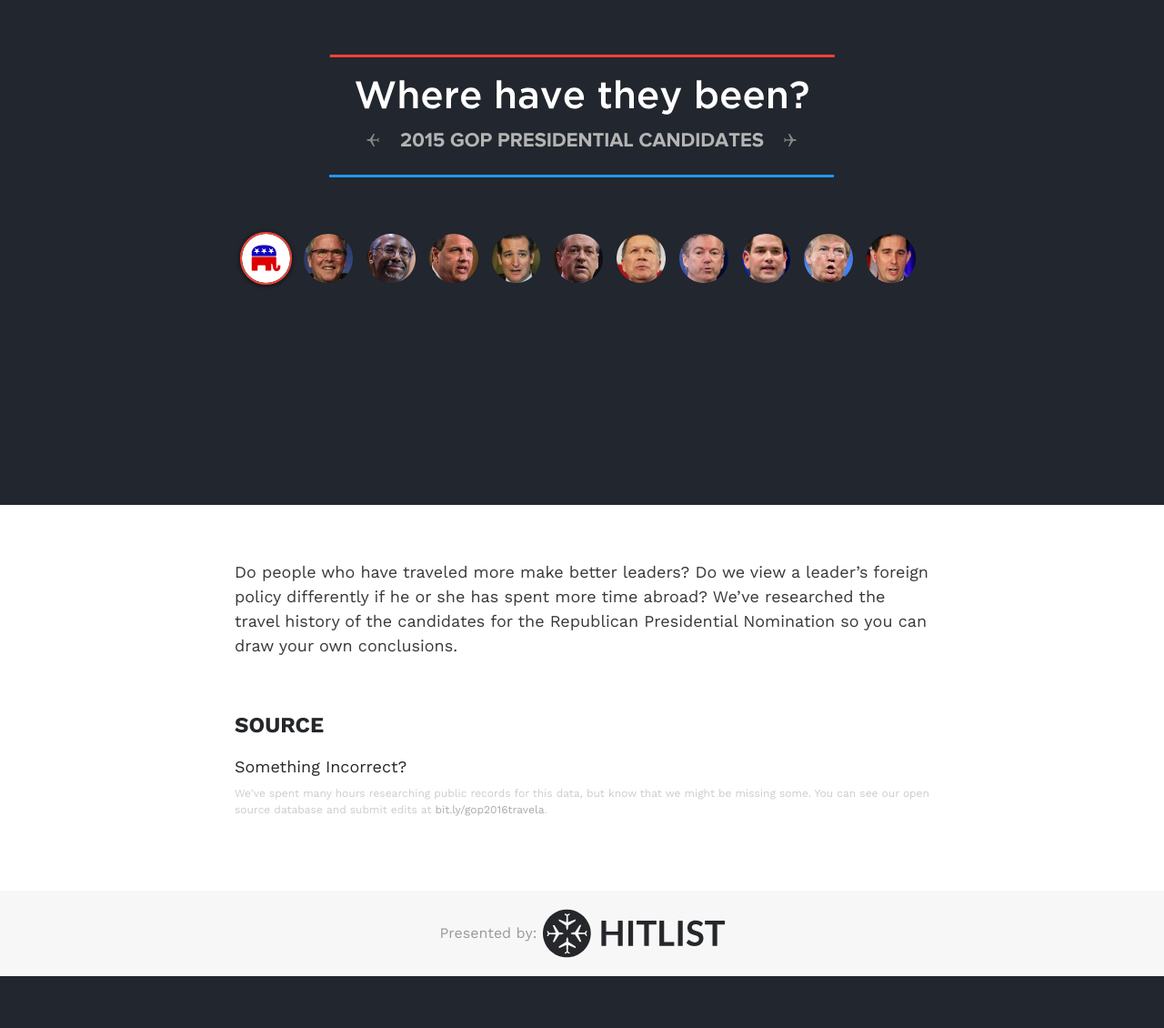
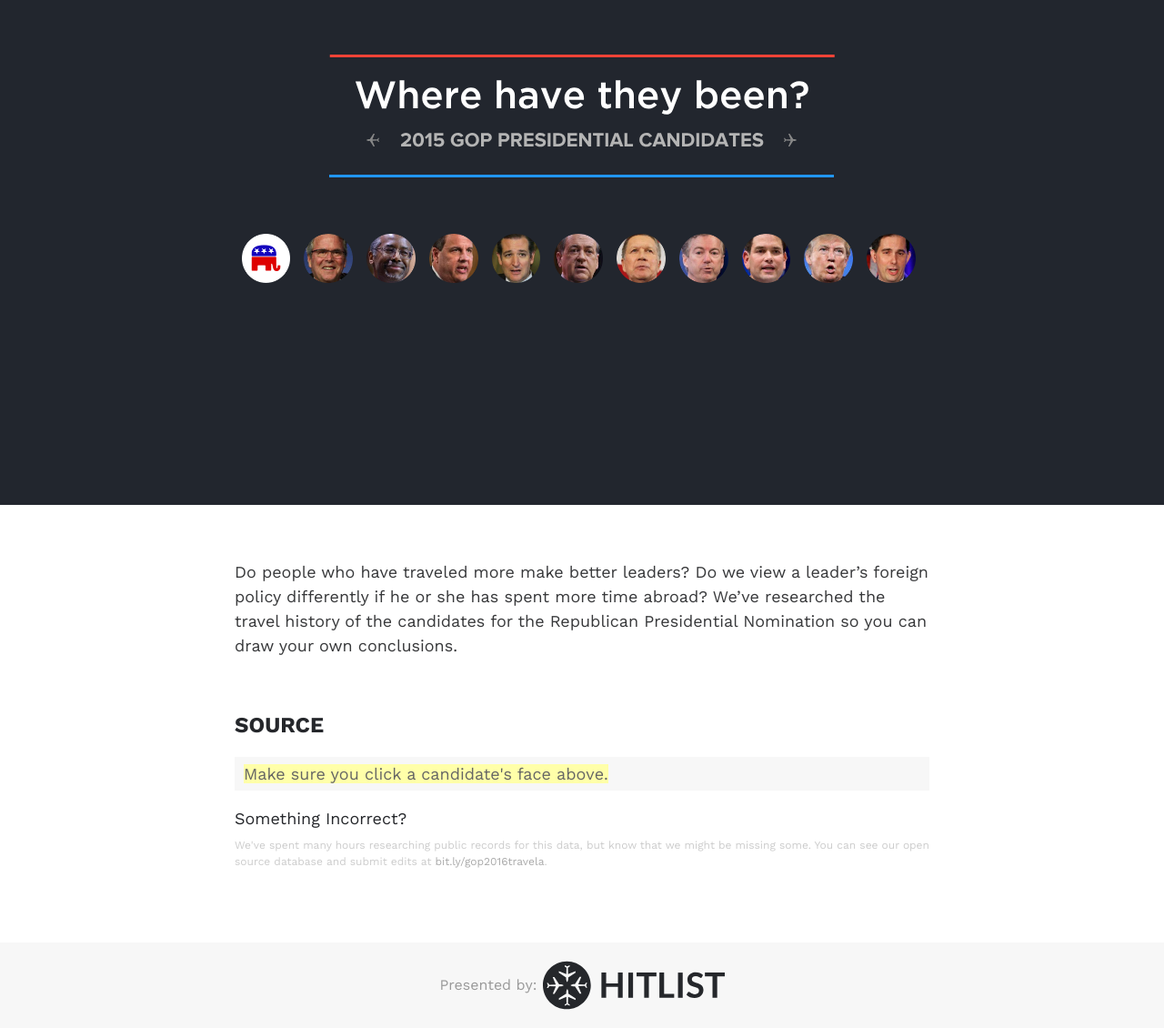
Before and after one commit to tripcommon/whtb2016, a Jekyll site: the page built from index.html, in a window 1280 px wide. Shown: the whole page at 91% size. Built offline with Jekyll 4.4.1, drawn with Linux system fonts in a browser that asks for light colours; nearby versions of some CDN libraries; before the commit the page ends 1073 px from its top, so only the background shows below that; part of the change alters nothing that is shown.

Commit message:
updating the colors and highlight markers

```diff
--- a/assets/javascripts/script.js
+++ b/assets/javascripts/script.js
@@ -1,13 +1,9 @@
-$(document).ready(function(){
-
-});
-
 var map = new Datamap({
     element: document.getElementById('map'),
     responsive: true,
     fills: {
         defaultFill: '#424651',
-        authorHasTraveledTo: "#FF0000"
+        authorHasTraveledTo: "#2196F3"
     },
     geographyConfig: {
         highlightOnHover: false,
@@ -25,6 +21,7 @@ var currentCountries = {};
 $("#gop").on("click", function(){
   // console.log(this);
   var data; // a global
+  $('.candidates-nav li.active').removeClass('active');
 
   d3.json("/data/gop.json", function(error, json) {
     if (error) return console.warn(error);
@@ -32,12 +29,14 @@ $("#gop").on("click", function(){
     // console.log(data);
     visualizeit(data, map);
   });
+  $(this).addClass('active');
 
 });
 
 $("#bush").on("click", function(){
   // console.log(this);
   var data; // a global
+  $('.candidates-nav li.active').removeClass('active');
 
   d3.json("/data/bush.json", function(error, json) {
     if (error) return console.warn(error);
@@ -46,11 +45,14 @@ $("#bush").on("click", function(){
     visualizeit(data, map);
     loadsources(data);
   });
+  $(this).addClass('active');
+
 });
 
 $("#carson").on("click", function(){
   // console.log(this);
   var data; // a global
+  $('.candidates-nav li.active').removeClass('active');
 
   d3.json("/data/carson.json", function(error, json) {
     if (error) return console.warn(error);
@@ -59,11 +61,14 @@ $("#carson").on("click", function(){
     visualizeit(data, map);
     loadsources(data);
   });
+  $(this).addClass('active');
+
 });
 
 $("#christie").on("click", function(){
   // console.log(this);
   var data; // a global
+  $('.candidates-nav li.active').removeClass('active');
 
   d3.json("/data/christie.json", function(error, json) {
     if (error) return console.warn(error);
@@ -72,11 +77,14 @@ $("#christie").on("click", function(){
     visualizeit(data, map);
     loadsources(data);
   });
+  $(this).addClass('active');
+
 });
 
 $("#cruz").on("click", function(){
   // console.log(this);
   var data; // a global
+  $('.candidates-nav li.active').removeClass('active');
 
   d3.json("/data/cruz.json", function(error, json) {
     if (error) return console.warn(error);
@@ -85,11 +93,14 @@ $("#cruz").on("click", function(){
     visualizeit(data, map);
     loadsources(data);
   });
+  $(this).addClass('active');
+
 });
 
 $("#huckabee").on("click", function(){
   // console.log(this);
   var data; // a global
+  $('.candidates-nav li.active').removeClass('active');
 
   d3.json("/data/huckabee.json", function(error, json) {
     if (error) return console.warn(error);
@@ -98,11 +109,14 @@ $("#huckabee").on("click", function(){
     visualizeit(data, map);
     loadsources(data);
   });
+  $(this).addClass('active');
+
 });
 
 $("#kasich").on("click", function(){
   // console.log(this);
   var data; // a global
+  $('.candidates-nav li.active').removeClass('active');
 
   d3.json("/data/kasich.json", function(error, json) {
     if (error) return console.warn(error);
@@ -111,11 +125,14 @@ $("#kasich").on("click", function(){
     visualizeit(data, map);
     loadsources(data);
   });
+  $(this).addClass('active');
+
 });
 
 $("#paul").on("click", function(){
   // console.log(this);
   var data; // a global
+  $('.candidates-nav li.active').removeClass('active');
 
   d3.json("/data/paul.json", function(error, json) {
     if (error) return console.warn(error);
@@ -124,11 +141,14 @@ $("#paul").on("click", function(){
     visualizeit(data, map);
     loadsources(data);
   });
+  $(this).addClass('active');
+
 });
 
 $("#rubio").on("click", function(){
   // console.log(this);
   var data; // a global
+  $('.candidates-nav li.active').removeClass('active');
 
   d3.json("/data/rubio.json", function(error, json) {
     if (error) return console.warn(error);
@@ -137,11 +157,14 @@ $("#rubio").on("click", function(){
     visualizeit(data, map);
     loadsources(data);
   });
+  $(this).addClass('active');
+
 });
 
 $("#trump").on("click", function(){
   console.log(this);
   var data; // a global
+  $('.candidates-nav li.active').removeClass('active');
 
   d3.json("/data/trump.json", function(error, json) {
     if (error) return console.warn(error);
@@ -150,11 +173,14 @@ $("#trump").on("click", function(){
     visualizeit(data, map);
     loadsources(data);
   });
+  $(this).addClass('active');
+
 });
 
 $("#walker").on("click", function(){
   // console.log(this);
   var data; // a global
+  $('.candidates-nav li.active').removeClass('active');
 
   d3.json("/data/walker.json", function(error, json) {
     if (error) return console.warn(error);
@@ -163,6 +189,8 @@ $("#walker").on("click", function(){
     visualizeit(data, map);
     loadsources(data);
   });
+  $(this).addClass('active');
+
 });
 
 function visualizeit(data, map) {
@@ -200,9 +228,10 @@ function loadsources(data) {
 
   var listitems = "";
   _.map(data, function(value){
-    console.log(value.source);
+    // console.log(value.source);
+    // console.log(value.country);
     if(value.source){
-      var listitem = "<li>" + value.source + "</li>";
+      var listitem = "<li>" + "<strong>" + value.country + "</strong>" + " - " + value.source + "</li>";
       listitems = listitems + listitem;
     }
   });
--- a/css/styles.scss
+++ b/css/styles.scss
@@ -123,15 +123,19 @@ nav{
     margin: 0 0 10px;
   }
   ul{
-    background-color: #f6f6f8;
+    background-color: #f7f7f7;
     list-style: none;
     margin: 0 0 20px;
     padding: 0;
     li{
       margin: 0;
       padding: 5px 10px;
+      word-wrap: break-word;
       &:nth-child(even){
-        background-color: #f2f3f5;
+        background-color: #eee;
+      }
+      span{
+        background-color: #ffffa9;
       }
     }
   }
--- a/index.html
+++ b/index.html
@@ -4,7 +4,7 @@ layout: map
 <div class="container">
 
 <ul class="candidates-nav">
-  <li id="gop" class="active"><span><img src="{{ site.baseurl }}/assets/images/candidates/gop.png"/></span></li>
+  <li id="gop"><span><img src="{{ site.baseurl }}/assets/images/candidates/gop.png"/></span></li>
   <li id="bush"><span><img src="{{ site.baseurl }}/assets/images/candidates/bush.png" /></span></li>
   <li id="carson"><span><img src="{{ site.baseurl }}/assets/images/candidates/carson.png"/></span></li>
   <li id="christie"><span><img src="{{ site.baseurl }}/assets/images/candidates/christie.png"/></span></li>
@@ -26,6 +26,7 @@ layout: map
     <p>Do people who have traveled more make better leaders? Do we view a leader’s foreign policy differently if he or she has spent more time abroad? We’ve researched the travel history of the candidates for the Republican Presidential Nomination so you can draw your own conclusions.</p>
     <h2>Source</h2>
     <ul id="source">
+      <li><span>Make sure you click a candidate's face above.</span></li>
     </ul>
     <h3>Something Incorrect?</h3>
     <p class="note">We've spent many hours researching public records for this data, but know that we might be missing some. You can see our open source database and submit edits at <a href="bit.ly/gop2016travela">bit.ly/gop2016travela</a>.</p>
```
Also changed, not shown: 1 other file.
